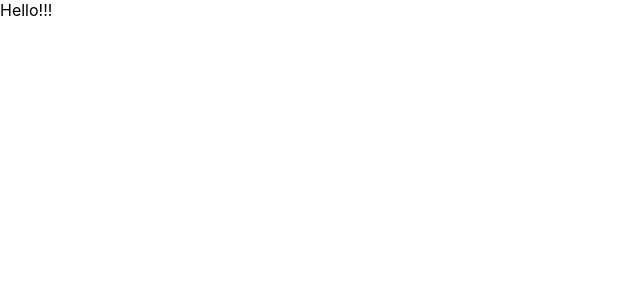
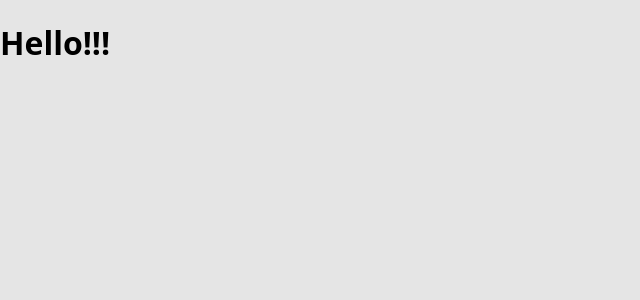
Before and after one commit to HerpgIIIoHu/herpgiiiohu.github.io, a React (Create React App) app in the folder online_store/: page / in a window 1280 px wide. Shown: the top 300 px of the page, without its empty margins (0-640 px from the left). Built offline with nearby package versions, Linux system fonts and the light colour scheme.

Commit message:
Verstka_start

```diff
--- a/online_store/src/App.js
+++ b/online_store/src/App.js
@@ -1,7 +1,26 @@
 function App() {
   return (
-    <div className="App">
-      Hello!!!
+    <div className="Wrapper">
+      <header>
+        <div>
+          <svg/>
+          <div>
+            <h3>React Sneakers</h3>
+            <p>Store best sneakers</p>
+          </div>
+        </div>
+        <ul>
+          <li>
+            <svg/>
+            <span>
+              1205 руб.
+            </span>
+          </li>
+          <li>
+            <svg/>
+          </li>
+        </ul>
+      </header>
     </div>
   );
 }
--- a/online_store/src/index.css
+++ /dev/null
@@ -1,13 +0,0 @@
-body {
-  margin: 0;
-  font-family: -apple-system, BlinkMacSystemFont, 'Segoe UI', 'Roboto', 'Oxygen',
-    'Ubuntu', 'Cantarell', 'Fira Sans', 'Droid Sans', 'Helvetica Neue',
-    sans-serif;
-  -webkit-font-smoothing: antialiased;
-  -moz-osx-font-smoothing: grayscale;
-}
-
-code {
-  font-family: source-code-pro, Menlo, Monaco, Consolas, 'Courier New',
-    monospace;
-}
--- a/online_store/src/index.js
+++ b/online_store/src/index.js
@@ -1,11 +1,11 @@
 import React from 'react';
 import ReactDOM from 'react-dom/client';
-import './index.css';
+import './index.scss';
 import App from './App';
 
 const root = ReactDOM.createRoot(document.getElementById('root'));
 root.render(
   <React.StrictMode>
-    Hello!!!
+    <h1>Hello!!!</h1>
   </React.StrictMode>
 );
--- /dev/null
+++ b/online_store/src/index.scss
@@ -0,0 +1,8 @@
+body {
+  margin: 0;
+  font-family: system-ui;
+  -webkit-font-smoothing: antialiased;
+  -moz-osx-font-smoothing: grayscale;
+  background-color: #E5E5E5;
+
+}
```
